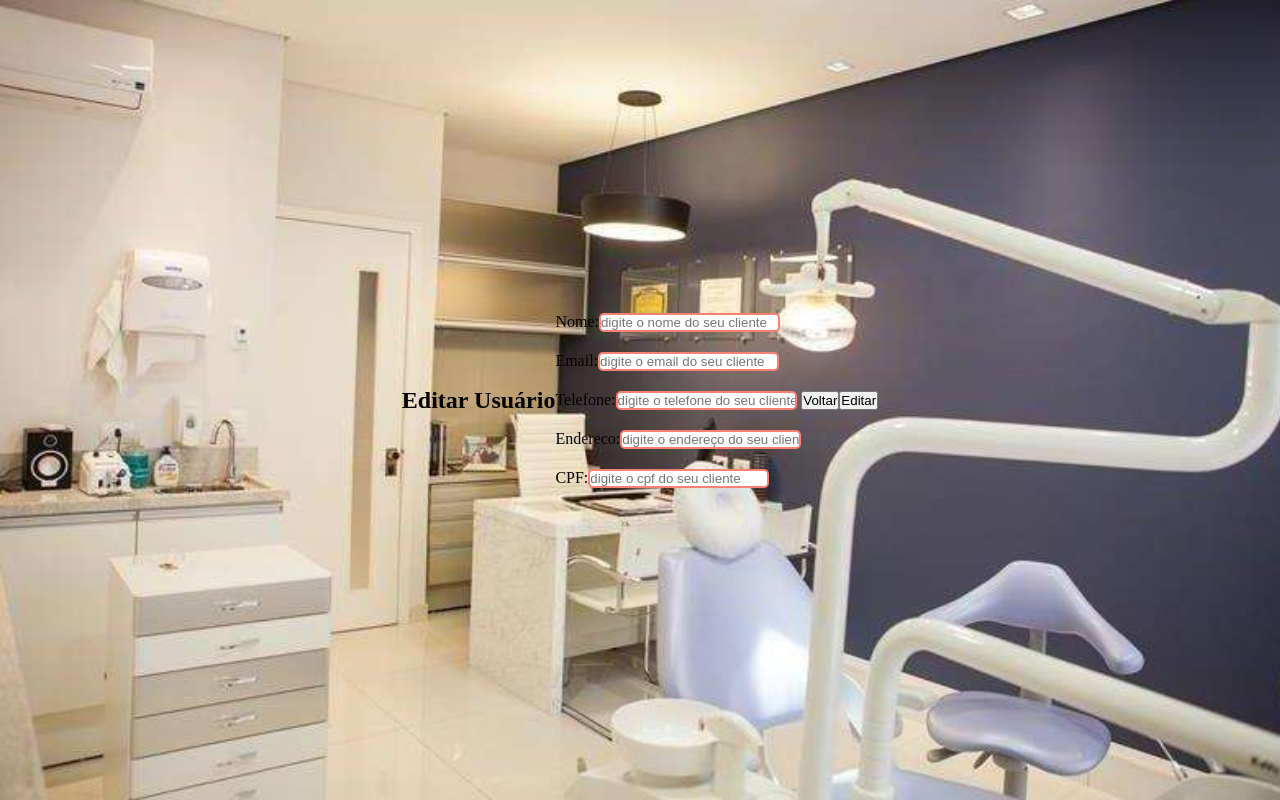
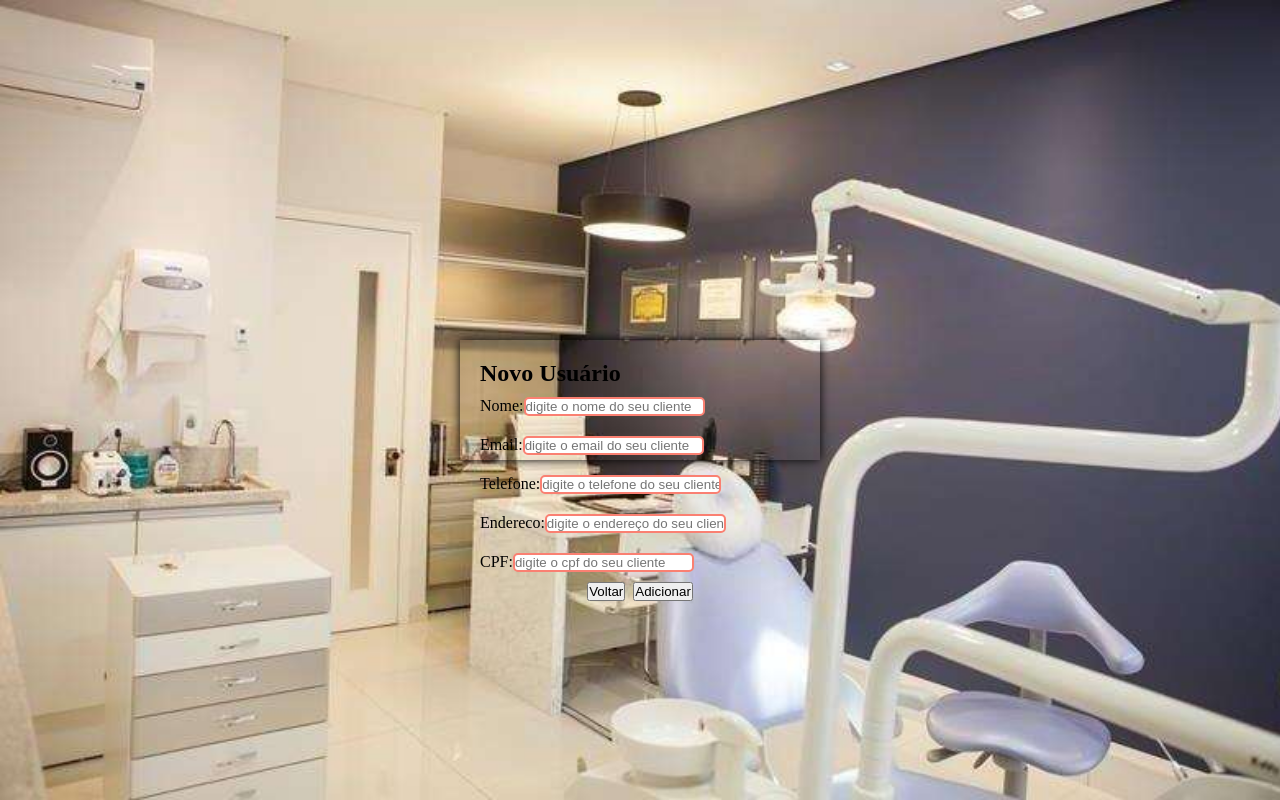
Before and after one commit to Samanta00/Projeto-Saude, a React (Create React App) app in the folder front/: page /create in a window 1280 px wide. Built offline with nearby package versions, Linux system fonts and the light colour scheme.

Commit message:
atualizacao cadastro

```diff
--- /dev/null
+++ b/front/src/pages/Cadastro/css/cadastro.css
@@ -0,0 +1,34 @@
+body {
+    position: fixed;
+    top: 0px;
+    right: 0px;
+    bottom: 0px;
+    left: 0px;
+    margin: 0px;
+    padding: 0px;
+}
+
+.classeMae{
+    position: absolute;
+    top: 0px;
+    right: 0px;
+    bottom: 0px;
+    left: 0px;
+    width: 360px;
+    height: 120px;
+    margin: auto;
+    box-shadow: 0px 0px 10px black;
+    padding: 20px;
+    box-sizing: border-box;
+
+}
+.input {
+    width: 100%;
+    height: 34px;
+    padding-left: 5px;
+    box-sizing: border-box;
+}
+.botoes{
+    display: flex;
+    grid-gap: 5px 8px;
+}
--- a/front/src/pages/Cadastro/formulario/formulario.jsx
+++ b/front/src/pages/Cadastro/formulario/formulario.jsx
@@ -1,7 +1,12 @@
 import React from "react";
+import ButtonCadastro from "../postCadastro/postButton";
+import { BotaoVoltar } from "../updateRegistration/buttonBack";
+import '../css/cadastro.css'
 
 const Formulario=()=>{
     return(
+        <div className="classeMae">
+            <h2 id="titulo-form">Novo Usuário</h2>
         <form id="form-adiciona" >
         <div className="">
             <label for="nome">Nome:</label>
@@ -24,6 +29,13 @@ const Formulario=()=>{
             <input id="cpf" type="cpf" placeholder="digite o cpf do seu cliente" className="campo campo-medio" />
         </div>
     </form>
+
+    <div className="botoes">
+        <BotaoVoltar/>
+        <ButtonCadastro/>
+    </div>
+
+    </div>
     )
 }
 export default Formulario
--- a/front/src/pages/Cadastro/updateRegistration/PutButton.jsx
+++ b/front/src/pages/Cadastro/updateRegistration/PutButton.jsx
@@ -1,19 +1,11 @@
 import React from 'react';
 import api from '../apiCadastros';
-import { useParams, useNavigate } from 'react-router-dom';
+import { useParams} from 'react-router-dom';
 
 const Button = () => {
-    const navigate = useNavigate()
+
     const { id } = useParams()
-    const editar = async (dados) => {
-        try {
-            await api.put(`/customers/${id}`, dados)
-            window.alert('Editado com sucesso')
-        }
-        catch (error) {
-            console.log(error)
-        }
-    }
+
     function submit(e) {
         e.preventDefault()
         const atualizacaoPessoas = {
@@ -38,22 +30,11 @@ const Button = () => {
             else if (!atualizacaoPessoas.cpf.trim() || atualizacaoPessoas.cpf == undefined || atualizacaoPessoas.cpf.length < 11 || atualizacaoPessoas.cpf == "") {
                 window.alert('CPF está sendo passado indefinidamente.')
             }
-            else{
-               editar(atualizacaoPessoas)
-            }
+
 
         }
 
-    function Voltar() {
-            return navigate(`/`)
-        }
-        return (
-            <>
-                <button onClick={Voltar}>Voltar</button>
-                <button id="adicionar-paciente" onClick={submit} className="botao bto-principal">Editar</button>
-            </>
 
-        )
     }
 
     export default Button
--- /dev/null
+++ b/front/src/pages/Cadastro/updateRegistration/buttonBack.jsx
@@ -0,0 +1,15 @@
+import React from "react";
+import { useNavigate } from 'react-router-dom';
+
+export const BotaoVoltar=()=>{
+    const navigate = useNavigate()
+    function Voltar() {
+        return navigate(`/`)
+    }
+    return (
+        <>
+            <button onClick={Voltar}>Voltar</button>
+        </>
+
+    )
+}
--- a/front/src/pages/Cadastro/updateRegistration/form.jsx
+++ b/front/src/pages/Cadastro/updateRegistration/form.jsx
@@ -5,8 +5,6 @@ import Formulario from '../formulario/formulario';
 const PagesEditForm = () => {
     return (
         <section className="container">
-            <h2 id="titulo-form">Editar Usuário</h2>
-            <ul id="mensagens-erro"></ul>
 
                 <Formulario />
                 <Button />
--- a/front/src/routes/privateRoutes/index.jsx
+++ b/front/src/routes/privateRoutes/index.jsx
@@ -4,6 +4,7 @@ import AuthLayout from '../../component/index';
 
 import PagesHome from '../../pages/Home/home';
 import Quiz from '../../pages/Quiz/quiz';
+import UserLogin from '../../pages/Login/login';
 
 // import Pagesdog from '../../pages/CutDog/PagesCutDog';
 // import PagesForm from '../../pages/Cadastro/postCadastro/PagesForm';
--- a/front/src/routes/publicRoutes/index.jsx
+++ b/front/src/routes/publicRoutes/index.jsx
@@ -1,13 +1,13 @@
 import React from 'react';
 import { Route } from 'react-router-dom';
 import PagesHome from '../../pages/Home/home';
-// import PagesLogin from '../../pages/Login/login';
+import PagesLogin from '../../pages/Login/login';
 import Cadastro from '../../pages/Cadastro/updateRegistration/form'
 
 
 export const PublicRoutes = () => (
   <React.Fragment>
-    <Route path="/" element={<PagesHome />} />
+    <Route path="/" element={<PagesLogin />} />
     <Route path='/create' element={<Cadastro/>}/>
   </React.Fragment>
 )
```
Also changed, not shown: front/src/pages/Cadastro/postCadastro/PagesForm.jsx (deleted, +0 -65 lines), front/src/pages/Cadastro/postCadastro/cadastro.jsx (deleted, +0 -23 lines).
